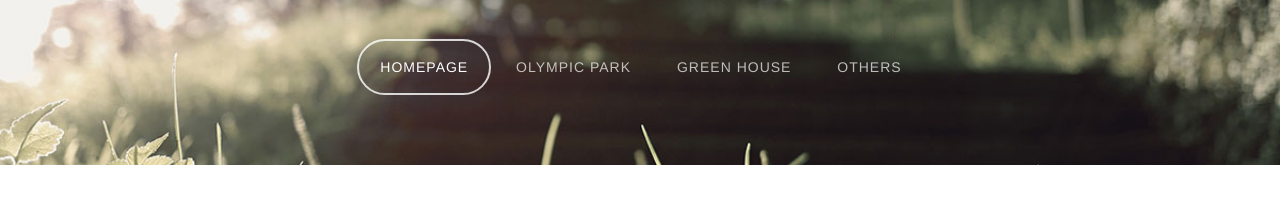
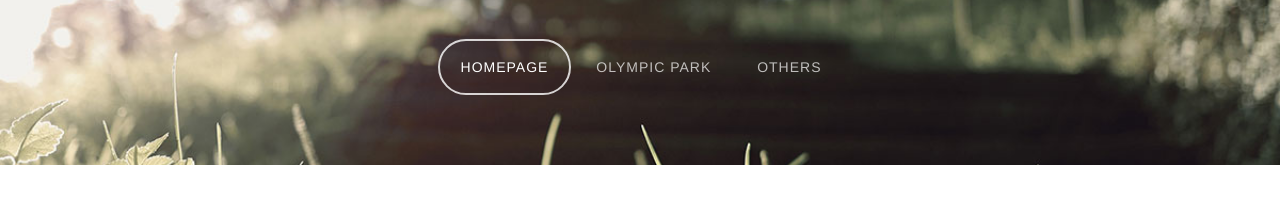
Before and after one commit to leowuyuqi/CODE-12030-Urban-Modeling-Assessment1, a plain HTML site: page Olympic Park.html in a window 1280 px wide. Shown: the part 139-354 px from the top of the page. Drawn offline with nearby package versions, Linux system fonts and the light colour scheme.

Commit message:
Update Olympic Park.html

```diff
--- a/Olympic Park.html
+++ b/Olympic Park.html
@@ -36,7 +36,6 @@
 					<ul>
 						<li class="active"><a href="index.html">Homepage</a></li>
 						<li><a href="Olympic Park.html">Olympic Park</a></li>
-						<li><a href="Green House.html">Green House</a></li>
 						<li><a href="Others.html">Others</a></li>
 				</nav>
 			</div>
```
